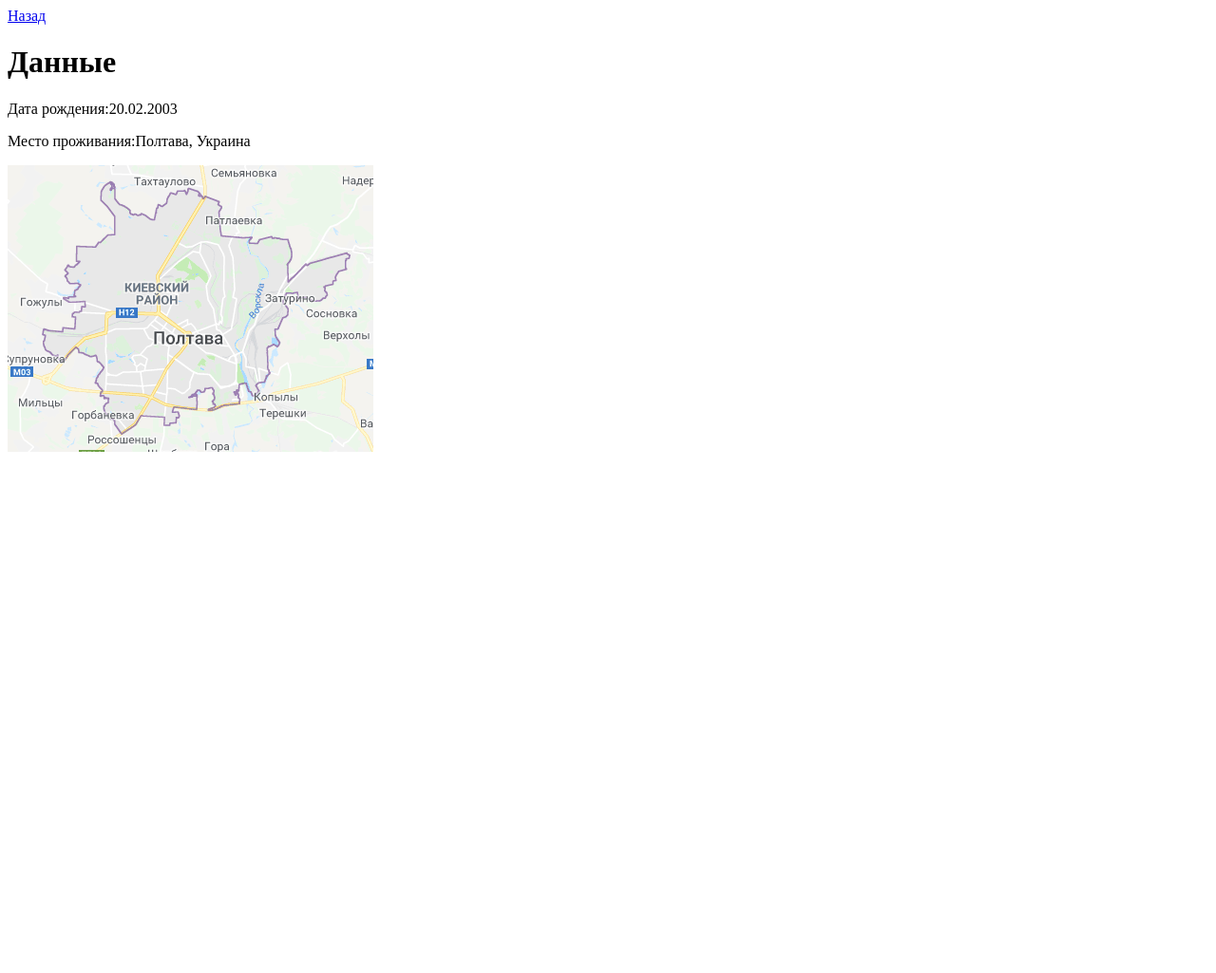
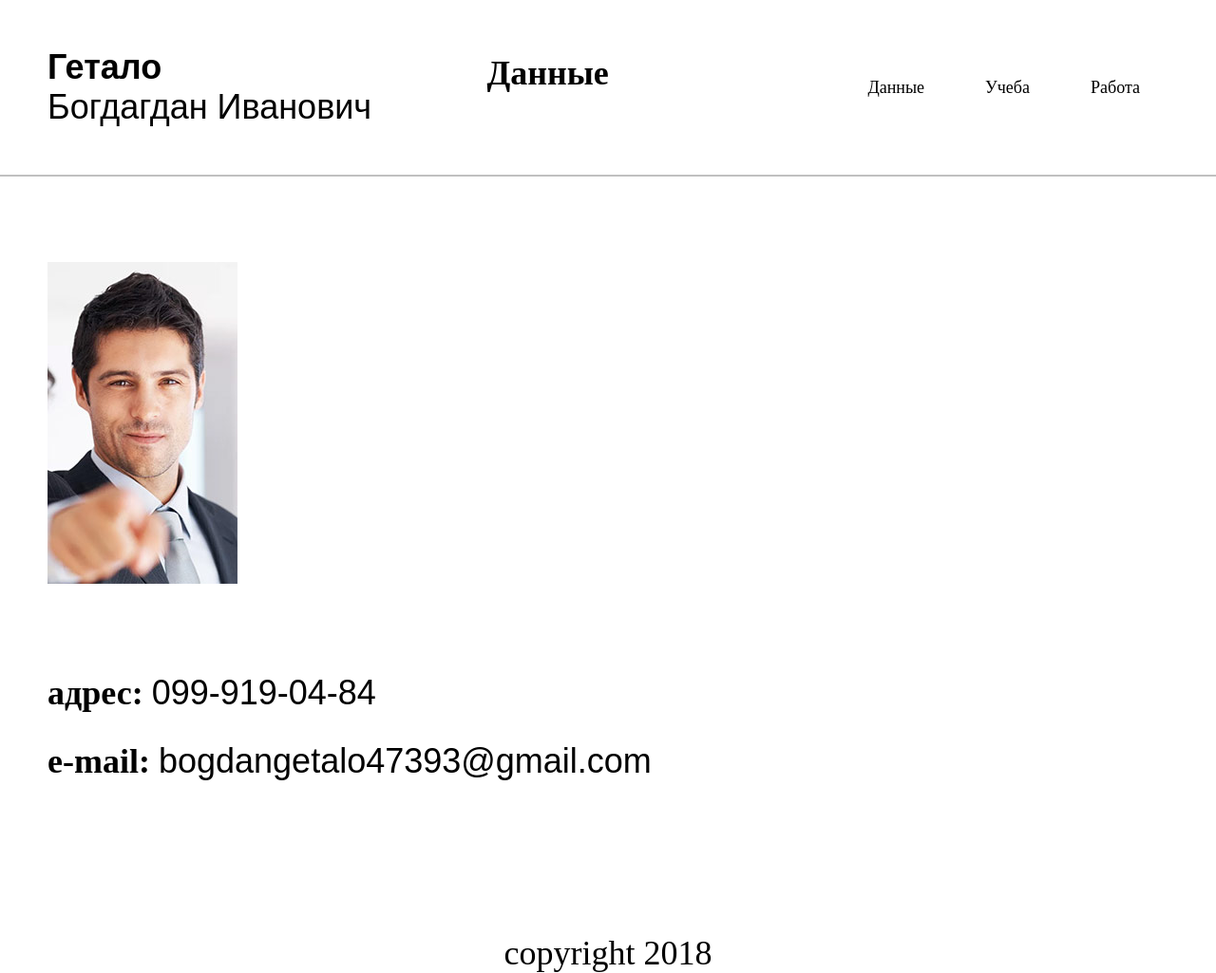
Before and after one commit to Bandelrlog/Banderlog.github.io, a plain HTML site: page info.html in a window 1280 px wide. Shown: the whole page at 95% size. Before the commit the page ends 800 px from the top, so only its background shows below. Drawn offline with Linux system fonts and the light colour scheme.

Commit message:
Add files via upload

```diff
--- /dev/null
+++ b/css/style.css
@@ -0,0 +1,85 @@
+* {
+    padding: 0;
+    margin: 0;
+}
+a {
+    text-decoration: none;
+}
+a:hover {
+    background: silver;
+}
+
+ul {
+    list-style: none;
+}
+main {
+    padding-left: 50px;
+}
+
+.header {
+    padding: 50px;
+    display: flex;
+    justify-content: space-between;
+    align-items: center;
+    border-bottom: 2px solid silver;
+    margin-bottom: 90px;
+}
+.logo h1 {
+    font-family: Arial, sans-serif;
+    font-size: 36px;
+    color: black;
+}
+
+.logo h1 span {
+    font-weight: normal;
+    display: block;
+}
+.logo2 h2 {
+    font-size: 36px;
+    margin-bottom: 30px;
+}
+
+.menu ul li {
+    display: inline-block;
+}
+.menu a {
+    font-size: 18px;
+    padding: 30px;
+    color: black;
+}
+.photo {
+    margin-bottom: 90px;
+}
+.data {
+    margin-bottom: 160px;
+}
+.data p {
+    font-weight: bold;
+    color: black;
+    margin-bottom: 30px;
+    font-size: 36px;
+}
+.data p span {
+    font-weight: normal;
+    font-family: Arial, sans-serif;
+
+}
+.footer p {
+    font-size: 36px;
+    display: flex;
+    justify-content: center;
+}
+.studyinfo {
+    margin-bottom: 160px;
+}
+.studyinfo p {
+    font-size: 36px;
+    margin-bottom: 30px;
+}
+.jobinfo {
+    margin-bottom: 160px;
+}
+.jobinfo p {
+    font-size: 36px;
+    margin-bottom: 30px;
+}
--- a/info.html
+++ b/info.html
@@ -3,16 +3,47 @@
 <head>
     <meta charset="UTF-8">
     <title>Данные</title>
+
+    <link rel="stylesheet" href="css/style.css" type="text/css">
+
 </head>
 <body>
+<div class="wrapper">
 
-<div>
-    <a href="Index.html">Назад</a>
-    <h1>Данные</h1>
-    <p>Дата рождения:<span>20.02.2003</span></p>
-    <p>Место проживания:<span>Полтава, Украина</span></p>
-    <img src="img/Screenshot_5.png">
+    <header class="header">
+        <div class="logo">
+            <a href="index.html" target="_blank"><h1>Гетало <span>Богдагдан Иванович</span></h1></a>
+        </div>
+        <div class="logo2">
+            <h2>Данные</h2>
+        </div>
+        <div class="descrption">
+        </div>
+        <nav class="menu">
+            <ul>
+                <li><a href="info.html" target="_blank">Данные</a></li>
+                <li><a href="study.html" target="_blank">Учеба</a></li>
+                <li><a href="job.html" target="_blank">Работа</a></li>
+            </ul>
+        </nav>
+    </header>
+
+    <main class="content">
+        <div class="info">
+            <div class="photo">
+                <img src="img/photo.jpg">
+            </div>
+            <div class="data">
+                <p>адрес: <span>099-919-04-84</span></p>
+                <p>e-mail: <span>bogdangetalo47393@gmail.com</span></p>
+            </div>
+        </div>
+    </main>
+
+    <footer class="footer">
+        <p>copyright 2018</p>
+    </footer>
+
 </div>
-
 </body>
 </html>
```
Also changed, not shown: index.html (added, +54 -0 lines), job.html (+33 -5 lines), study.html (+32 -7 lines).
